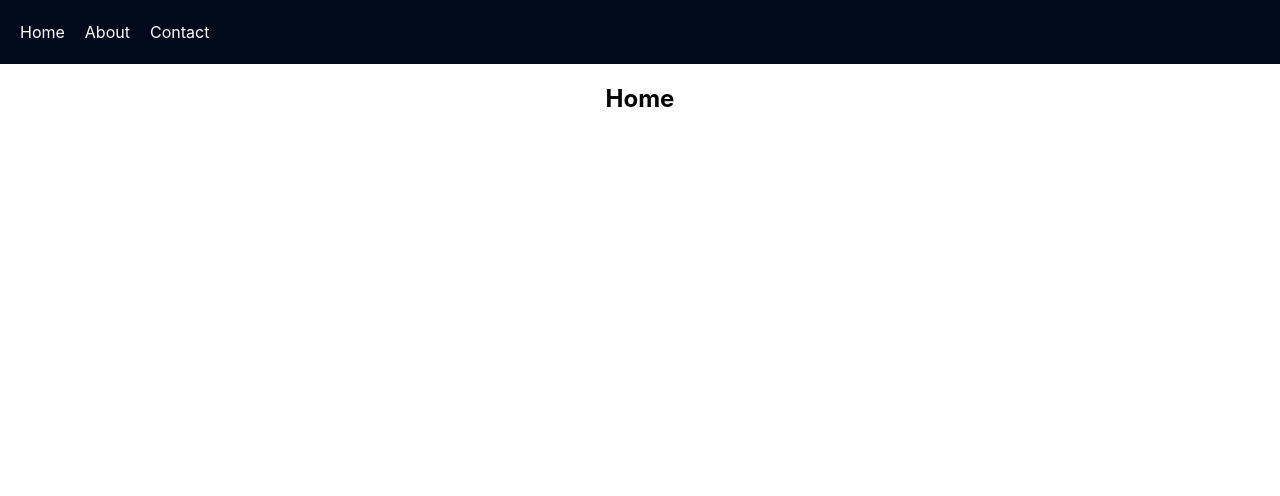
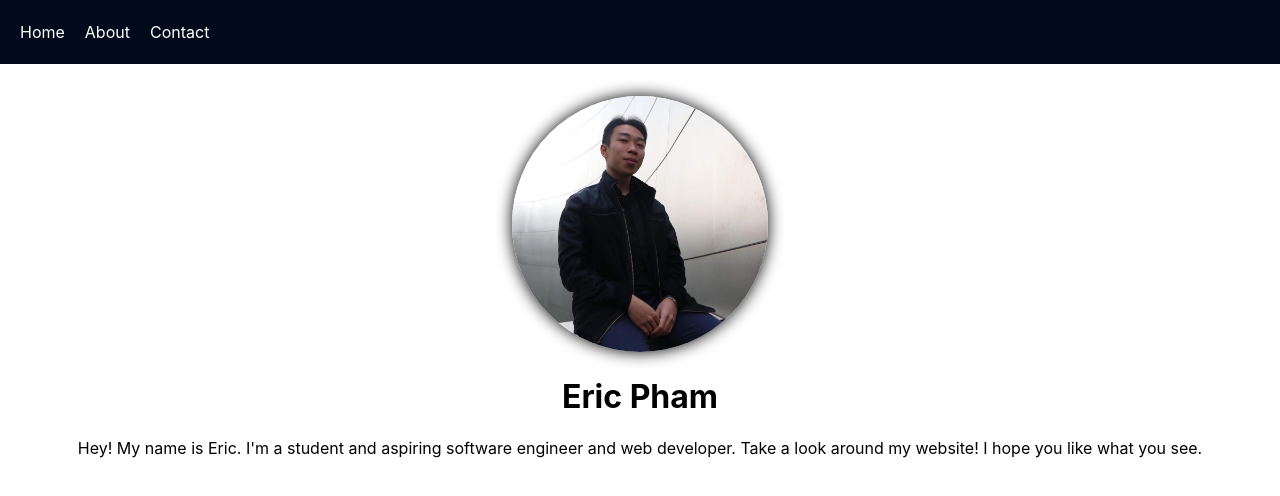
Before and after one commit to ercpham/cv-site, a React (Create React App) app in the folder client/: page / in a window 1280 px wide. Shown: the top 496 px of the page. Built offline with nearby package versions, Linux system fonts and the light colour scheme; no server answers.

Commit message:
Fill home and contact pages

```diff
--- a/client/src/App.css
+++ b/client/src/App.css
@@ -30,6 +30,14 @@ a:hover {
    color: rgb(161, 161, 161)
 }
 
+.pfp {
+  max-width:20%;
+  height:auto;
+  border-radius: 50%;
+  margin-top: 2em;
+  box-shadow: 0px 0px 1em;
+}
+
 .NavBar > div {
   padding: 10px;
   color: white;
--- a/client/src/App.js
+++ b/client/src/App.js
@@ -5,9 +5,10 @@ import {
   Route,
   Link
 } from "react-router-dom";
-import logo from './logo.svg';
 import './App.css';
 import NavBar from './components/NavBar';
+import Home from './components/Home'
+import Contact from './components/Contact'
 
 function App() {
   const [response, setResponse] = useState('');
@@ -76,16 +77,8 @@ function App() {
   );
 }
 
-function Home() {
-  return <h2>Home</h2>;
-}
-
 function About() {
   return <h2>About</h2>;
 }
 
-function Contact() {
-  return <h2>Contact</h2>;
-}
-
 export default App;
--- /dev/null
+++ b/client/src/components/Contact.js
@@ -0,0 +1,13 @@
+import React from 'react';
+
+const Contact = (props) => {
+    return (
+        <div>
+            <h2>Phone Number: 714-880-5384</h2>
+            <h2>Email: erc.pham@gmail.com</h2>
+            <h2>Garden Grove, CA</h2>
+        </div>
+    );
+}
+
+export default Contact
--- /dev/null
+++ b/client/src/components/Home.js
@@ -0,0 +1,19 @@
+import React from "react";
+import pfp from "../profilepic.jpg";
+import hometext from "../hometext.txt";
+
+const Home = (props) => {
+  return (
+    <div>
+      <img src={pfp} alt="Profile" className="pfp"></img>
+      <h1>Eric Pham</h1>
+      <p>
+        Hey! My name is Eric. I'm a student and aspiring software engineer and
+        web developer. Take a look around my website! I hope you like what you
+        see.
+      </p>
+    </div>
+  );
+};
+
+export default Home;
```
Also changed, not shown: client/src/hometext.txt (added), client/src/profilepic.jpg (added), 1 other file (tests, documents, lock files or other folders).
